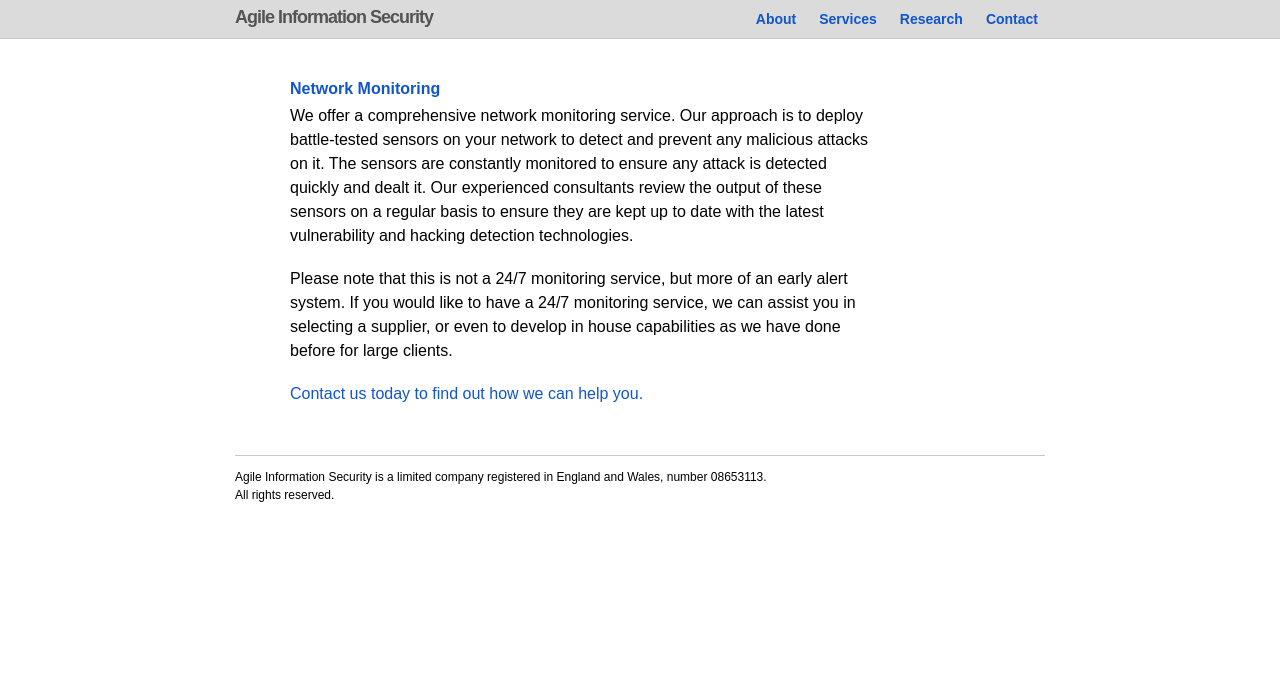
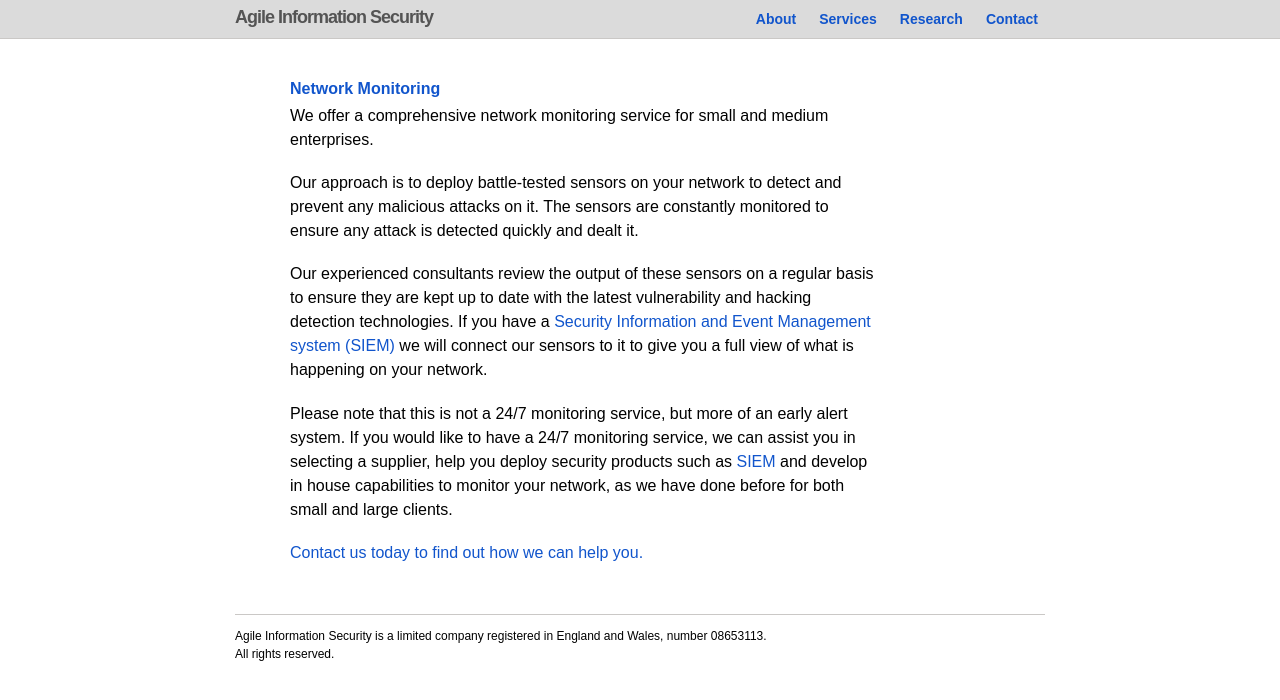
Before and after one commit to pedrib/pedrib.github.io, a Jekyll site: the page built from _posts/2017-12-27-network-monitoring.markdown, in a window 1280 px wide. Shown: the top 700 px of the page. Built offline with Jekyll 4.4.1, drawn with Linux system fonts in a browser that asks for light colours.

Commit message:
final update.. for now

```diff
--- a/_posts/2017-12-27-network-monitoring.markdown
+++ b/_posts/2017-12-27-network-monitoring.markdown
@@ -3,6 +3,13 @@ layout: page
 title: Network Monitoring
 ---
 
-We offer a comprehensive network monitoring service. Our approach is to deploy battle-tested sensors on your network to detect and prevent any malicious attacks on it. The sensors are constantly monitored to ensure any attack is detected quickly and dealt it. Our experienced consultants review the output of these sensors on a regular basis to ensure they are kept up to date with the latest vulnerability and hacking detection technologies.
+We offer a comprehensive network monitoring service for small and medium enterprises.
 
-Please note that this is not a 24/7 monitoring service, but more of an early alert system. If you would like to have a 24/7 monitoring service, we can assist you in selecting a supplier, or even to develop in house capabilities as we have done before for large clients.
+Our approach is to deploy battle-tested sensors on your network to detect and prevent any malicious attacks on it. The sensors are constantly monitored to ensure any attack is detected quickly and dealt it.
+
+Our experienced consultants review the output of these sensors on a regular basis to ensure they are kept up to date with the latest vulnerability and hacking detection technologies. If you have a [Security Information and Event Management system (SIEM)] [siem] we will connect our sensors to it to give you a full view of what is happening on your network.
+
+Please note that this is not a 24/7 monitoring service, but more of an early alert system.
+If you would like to have a 24/7 monitoring service, we can assist you in selecting a supplier, help you deploy security products such as [SIEM] [siem] and develop in house capabilities to monitor your network, as we have done before for both small and large clients.
+
+[siem]: https://en.wikipedia.org/wiki/Security_information_and_event_management
--- a/_posts/2017-12-28-incident-response.markdown
+++ b/_posts/2017-12-28-incident-response.markdown
@@ -3,8 +3,9 @@ layout: page
 title: Incident Response
 ---
 
-Even the best security systems fail, and sometimes all that is needed is a careless employee or developer that allows a hacker inside your network.
-<br>When that happens, we can assist you with:
+Even the best security systems fail, and sometimes all that is needed is a careless employee or developer that allows a hacker inside your network. Incidents occur, and when they do, the best is to deal with them as quickly as possible.
+
+If you are the victim of a hacking attack or security breach, we can assist you with:
 
 - Securing the network and kick out the attackers.
 - Determining the cause of the breach.
--- a/_posts/2017-12-29-reverse-engineering.markdown
+++ b/_posts/2017-12-29-reverse-engineering.markdown
@@ -16,7 +16,7 @@ We have used our experience to help clients to reverse engineer:
 ### Legality
 
 Please note that due to the specialised nature of these services, some of them cannot be offered outside certain regions. For example, it is allowed to reverse engineer a product for interoperability purposes in the European Union and United States, but that might be illegal in other jurisdictions. Even in the US and EU, is it not legal to bypass Digital Rights Management protections in most cases.
-<br>
+
 Vulnerability research and exploit development services can only be offered to clients which are based in [NATO][nato] countries.
 
 [nato]: https://www.nato.int
--- a/about.markdown
+++ b/about.markdown
@@ -7,6 +7,6 @@ title: About
 
 Agile Information Security Limited was founded in 2013 to fulfil a gap in the market of penetration testing and cyber security consultancy services. At the moment the market is saturated with companies providing services at a high price but which vary widely in quality. At Agile Information Security, we pride ourselves on delivering the best quality of service using highly skilled consultants which are renowned worldwide in their fields of expertise.
 
-Although our company is headquartered in London, United Kingdom, we regularly provide services to clients based in the United States, Germany, Switzerland, Austria, Portugal, China, India, Thailand, Bahrain, Saudi Arabia and Israel at truly competitive prices while delivering world-class quality. Our target market are start-ups, small / medium enterprises (SME) and technology companies, however we also service very large international companies in non-technology sectors.
+Although our company is headquartered in London, United Kingdom, we regularly provide services to clients based in the United States, Germany, Switzerland, Austria, Portugal, China, India, Thailand, Bahrain, Saudi Arabia and Israel at truly competitive prices while delivering world-class quality. Our target market are start-ups, small / medium enterprises (SME), financial and technology companies, however we also service very large international companies in other sectors.
 
 Agile Information Security only employs the best cyber security consultants, either on a part or full time basis. All our consultants are fully vetted, and the Director(s) of Agile Information Security only employ people they know personally.
```
Also changed, not shown: _posts/2017-12-26-secure-architecture.markdown (+6 -2 lines), _posts/2017-12-31-security-code-review.markdown (+5 -2 lines).
